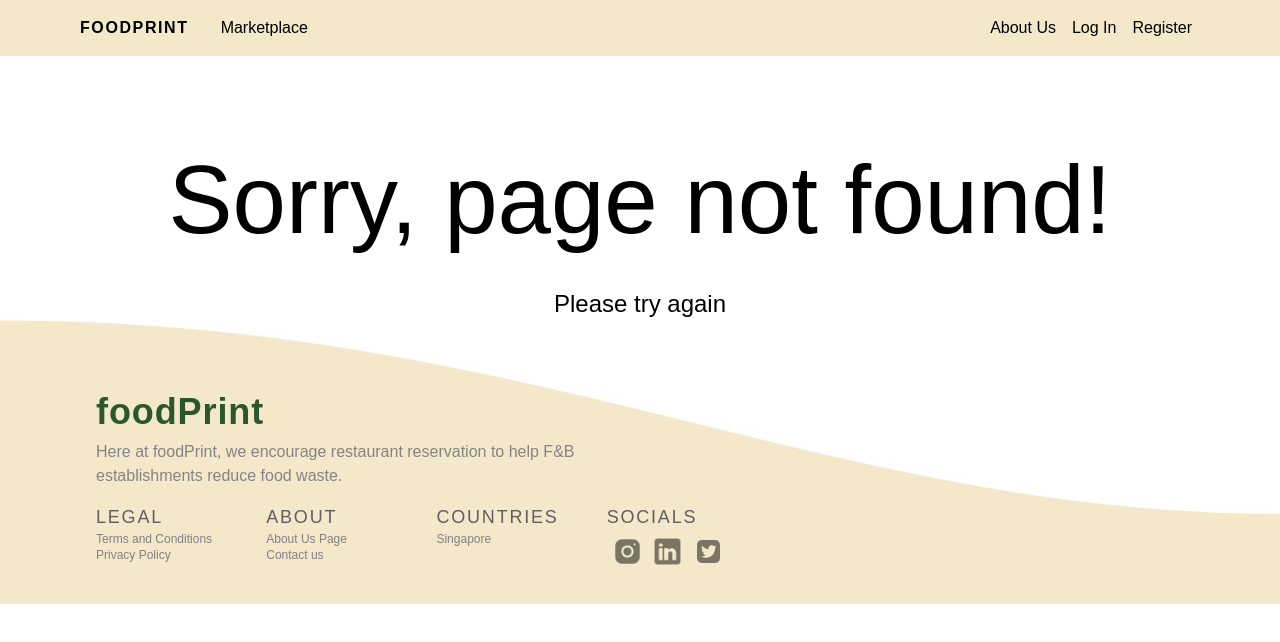
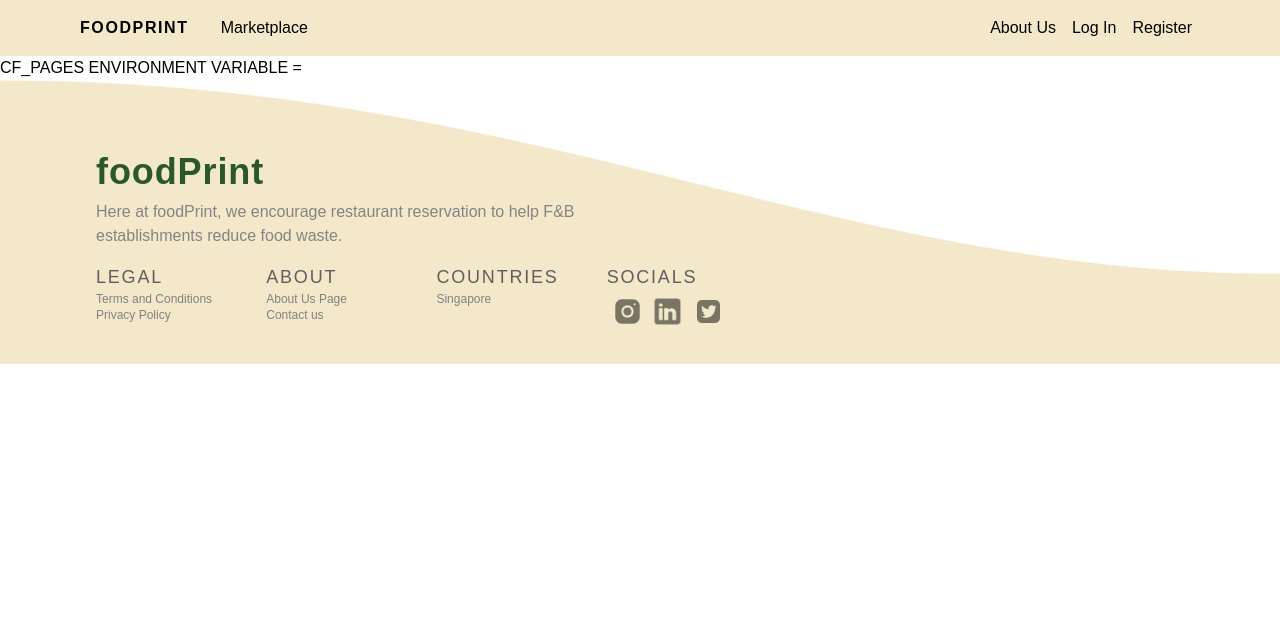
Before and after one commit to cs203g2t10/foodprint-frontend, a React (Create React App) app: page /envtest in a window 1280 px wide. Shown: the top 642 px of the page. Built offline with nearby package versions, Linux system fonts and the light colour scheme.

Commit message:
Fix environment variables for CF pages detection again

```diff
--- a/src/Routes.js
+++ b/src/Routes.js
@@ -5,6 +5,7 @@ import About from "./pages/About";
 import Home from "./pages/Home";
 import Login from "./pages/Login";
 import Register from "./pages/Register";
+import EnvTest from "./pages/EnvTest";
 import Restaurants from "./pages/Restaurants";
 import Restaurant from "./pages/Restaurant";
 import LineItem from "./components/LineItem";
@@ -31,6 +32,9 @@ export default function Routes() {
                 <Route exact path="/restaurants">
                     <Restaurants />
                 </Route>
+                <Route exact path="/envtest">
+                    <EnvTest />
+                </Route>
                 <Route path="/restaurant/:id" children={<Restaurant />}>
                     {/* <Restaurant /> */}
                 </Route>
--- /dev/null
+++ b/src/pages/EnvTest.js
@@ -0,0 +1,11 @@
+import React from 'react'
+
+const EnvTest = () => {
+    return (
+        <div>
+            CF_PAGES ENVIRONMENT VARIABLE = {process.env.REACT_APP_CF_PAGES}
+        </div>
+    )
+}
+
+export default EnvTest
--- a/src/services/LogInService.js
+++ b/src/services/LogInService.js
@@ -1,7 +1,7 @@
 import axios from 'axios'
 import jwt_decode from 'jwt-decode'
 
-const LOGIN_REST_API_URL = process.env.CF_PAGES ? "http://api.foodprint.works/api/v1/auth" : "http://localhost:8080/api/v1/auth";
+const LOGIN_REST_API_URL = process.env.REACT_APP_CF_PAGES ? "http://api.foodprint.works/api/v1/auth" : "http://localhost:8080/api/v1/auth";
 
 class LogInService {
     userLogIn = (email, password) => {
--- a/src/services/RestaurantService.js
+++ b/src/services/RestaurantService.js
@@ -1,6 +1,6 @@
 import axios from 'axios'
 
-const RESTAURANTS_REST_API_URL = process.env.CF_PAGES ? "http://api.foodprint.works/api/v1/restaurant" : "http://localhost:8080/api/v1/restaurant";
+const RESTAURANTS_REST_API_URL = process.env.REACT_APP_CF_PAGES ? "http://api.foodprint.works/api/v1/restaurant" : "http://localhost:8080/api/v1/restaurant";
 
 class RestaurantService {
     headers = () => {
```
